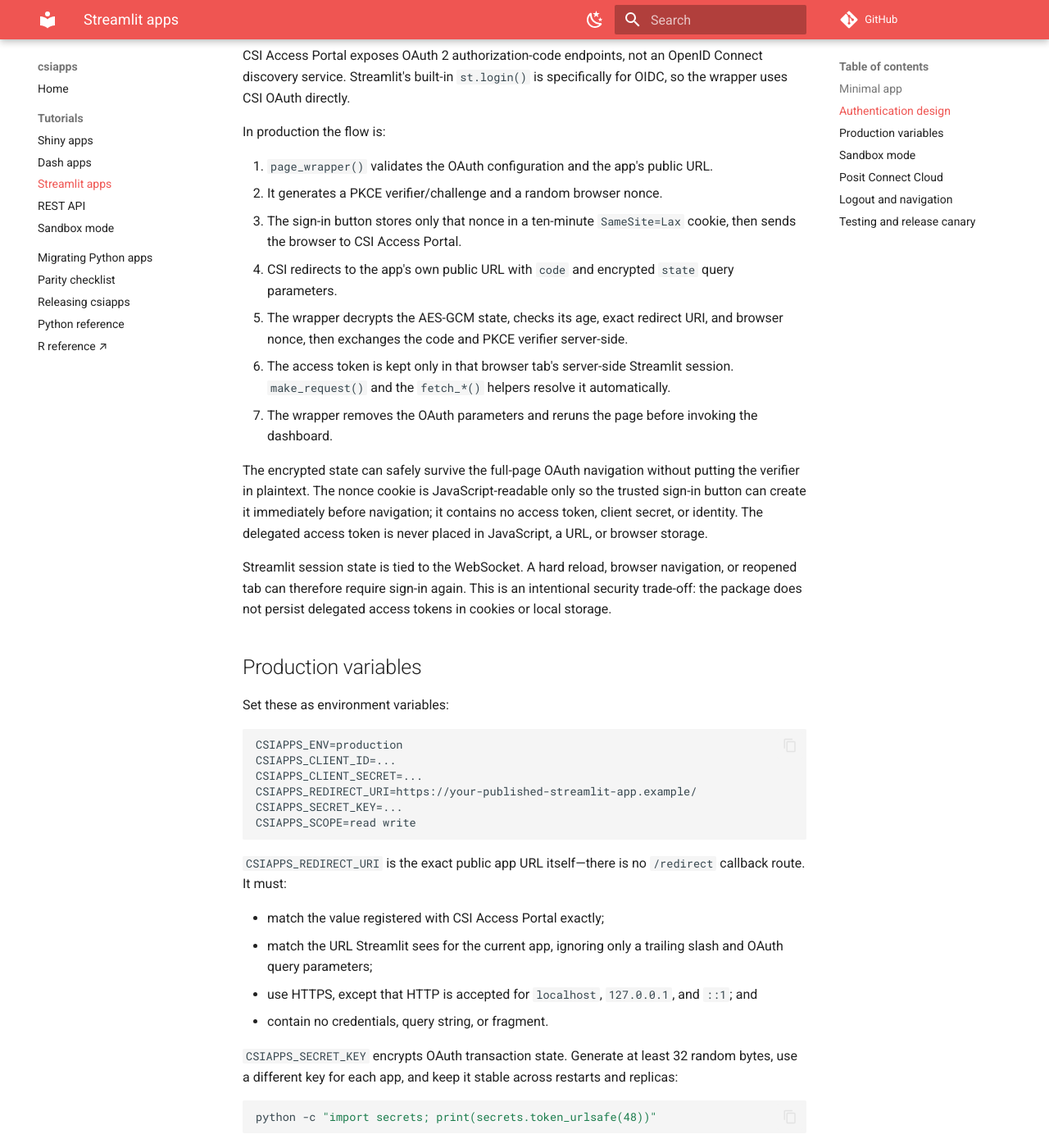
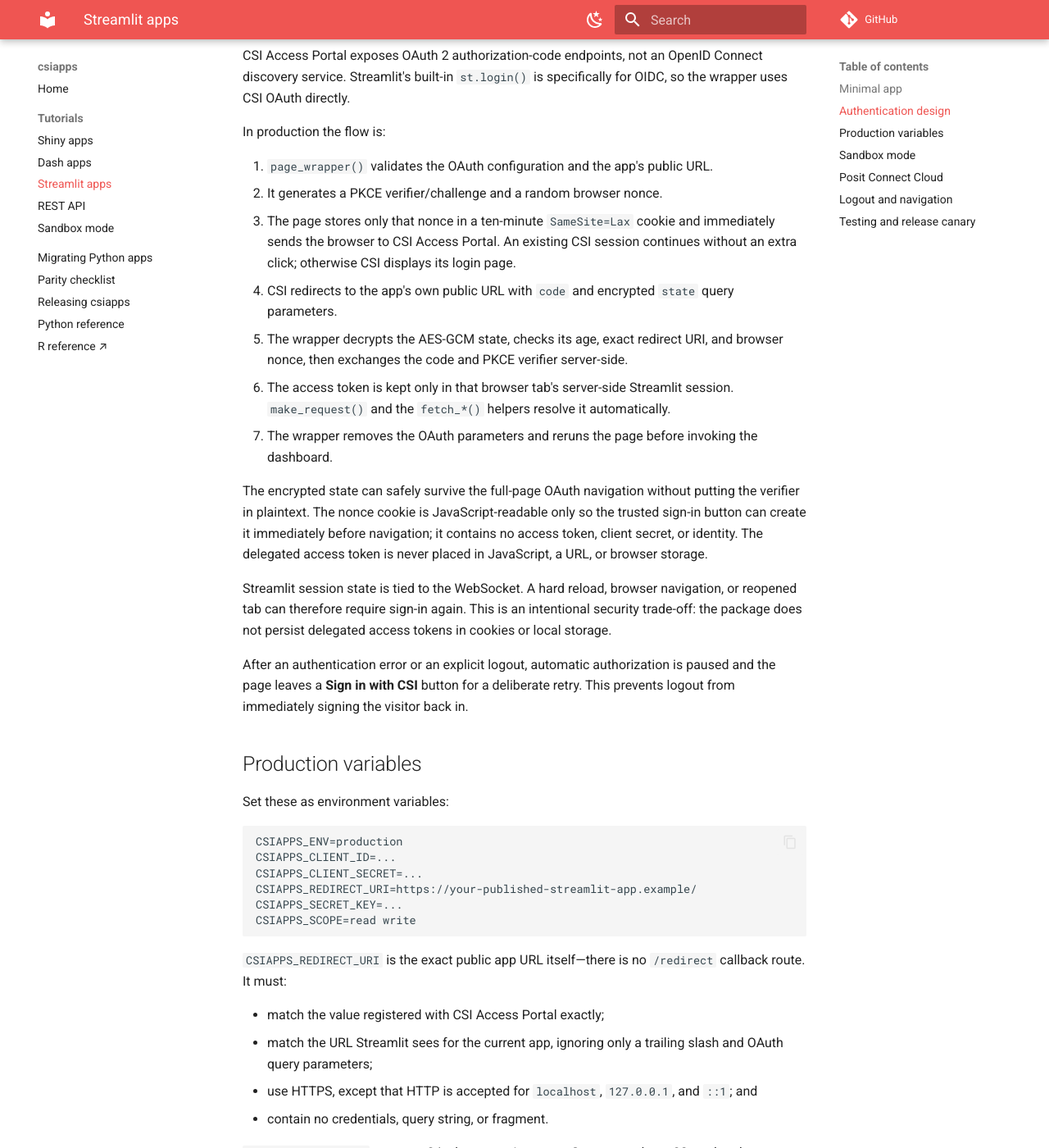
Before and after one commit to CSIOntario/csiapps, an MkDocs documentation site: the page built from docs/streamlit-apps.md, in a window 1280 px wide and 1400 px high, scrolled down 1317 px. Shown: the whole window at 82% size. Built offline with MkDocs 1.6.1 and Material for MkDocs 9.7.7, drawn with Linux system fonts in a browser that asks for light colours; comment, search, counter and statistics services are not loaded.

Commit message:
Document automatic Streamlit authorization

```diff
--- a/docs/streamlit-apps.md
+++ b/docs/streamlit-apps.md
@@ -69,8 +69,9 @@
 
 1. `page_wrapper()` validates the OAuth configuration and the app's public URL.
 2. It generates a PKCE verifier/challenge and a random browser nonce.
-3. The sign-in button stores only that nonce in a ten-minute `SameSite=Lax`
-   cookie, then sends the browser to CSI Access Portal.
+3. The page stores only that nonce in a ten-minute `SameSite=Lax` cookie and
+   immediately sends the browser to CSI Access Portal. An existing CSI session
+   continues without an extra click; otherwise CSI displays its login page.
 4. CSI redirects to the app's own public URL with `code` and encrypted `state`
    query parameters.
 5. The wrapper decrypts the AES-GCM state, checks its age, exact redirect URI,
@@ -91,6 +92,10 @@
 navigation, or reopened tab can therefore require sign-in again. This is an
 intentional security trade-off: the package does not persist delegated access
 tokens in cookies or local storage.
+
+After an authentication error or an explicit logout, automatic authorization
+is paused and the page leaves a **Sign in with CSI** button for a deliberate
+retry. This prevents logout from immediately signing the visitor back in.
 
 ## Production variables
 
```
